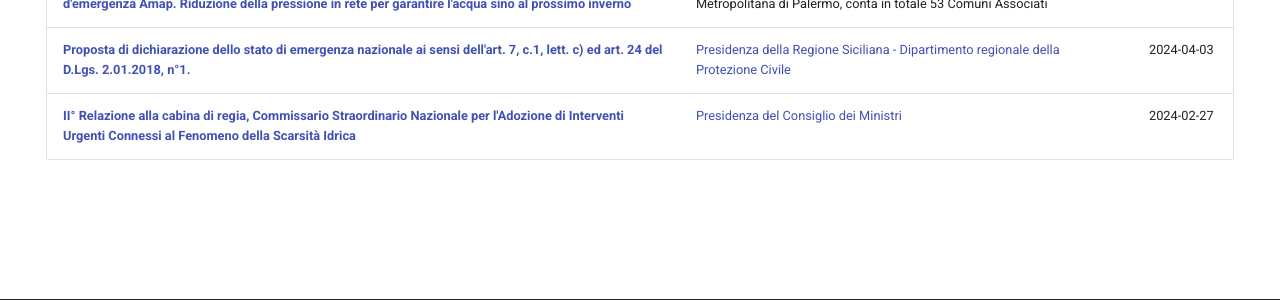
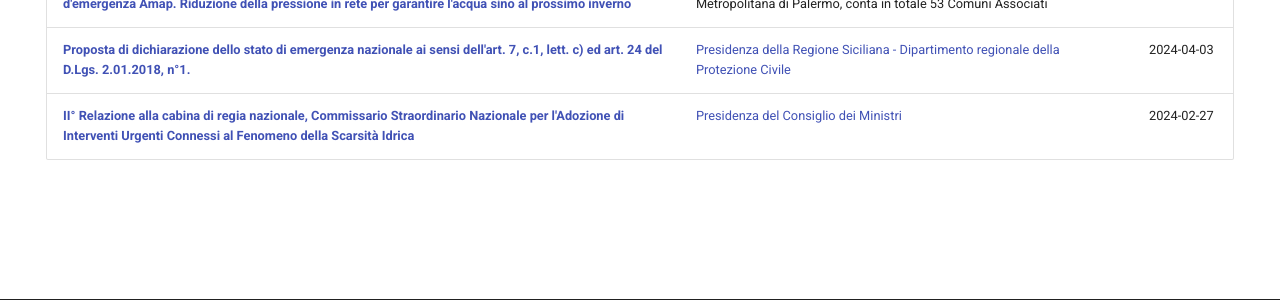
Before and after one commit to opendatasicilia/emergenza-idrica-sicilia, an MkDocs documentation site: the page built from docs/documenti-utili/index.md, in a window 1280 px wide. Shown: the part 444-744 px from the top of the page. Built offline with MkDocs 1.6.1 and Material for MkDocs 9.7.7, drawn with Linux system fonts in a browser that asks for light colours; comment, search, counter and statistics services are not loaded.

Commit message:
Update index.md

```diff
--- a/docs/documenti-utili/index.md
+++ b/docs/documenti-utili/index.md
@@ -14,4 +14,4 @@
 | [**Individuazione delle azioni e buone pratiche finalizzate al risparmio idrico potabile ed alla riduzione dei consumi**](risparmio_idrico_azioni_pratiche.pdf) | [Regione Siciliana - Presidenza - Autorità di Bacino del Distretto Idrografico della Sicilia](https://www.regione.sicilia.it/istituzioni/regione/strutture-regionali/presidenza-regione/autorita-bacino-distretto-idrografico-sicilia) | 2024-04-04 |
 | [**Diminuzione del 50% dei volumi degli invasi: scatta a Palermo dal giorno 5 aprile 2024 il piano d'emergenza Amap. Riduzione della pressione in rete per garantire l'acqua sino al prossimo inverno**](diminuzione_volumi_invasi_piano_emergenza_amap_palermo.pdf) | [AMAP s.p.a.](https://www.amapspa.it/it/azienda/), gestore del servizio idrico integrato nei Comuni della Città Metropolitana di Palermo, conta in totale 53 Comuni Associati | 2024-04-03 |
 | [**Proposta di dichiarazione dello stato di emergenza nazionale ai sensi dell'art. 7, c.1, lett. c) ed art. 24 del D.Lgs. 2.01.2018, n°1.**](emergenza_nazionale_art7e24_dlvo2018n1.pdf) | [Presidenza della Regione Siciliana - Dipartimento regionale della Protezione Civile](https://www.regione.sicilia.it/istituzioni/regione/strutture-regionali/presidenza-regione/dipartimento-protezione-civile) | 2024-04-03 |
-| [**II° Relazione alla cabina di regia, Commissario Straordinario Nazionale per l'Adozione di Interventi Urgenti Connessi al Fenomeno della Scarsità Idrica**](relazione_cabina-regia_commissario-straordinario-nazionale_interventi-scarsita-idrica.pdf) | [Presidenza del Consiglio dei Ministri](https://www.governo.it/it) | 2024-02-27 |
+| [**II° Relazione alla cabina di regia nazionale, Commissario Straordinario Nazionale per l'Adozione di Interventi Urgenti Connessi al Fenomeno della Scarsità Idrica**](relazione_cabina-regia_commissario-straordinario-nazionale_interventi-scarsita-idrica.pdf) | [Presidenza del Consiglio dei Ministri](https://www.governo.it/it) | 2024-02-27 |
```
